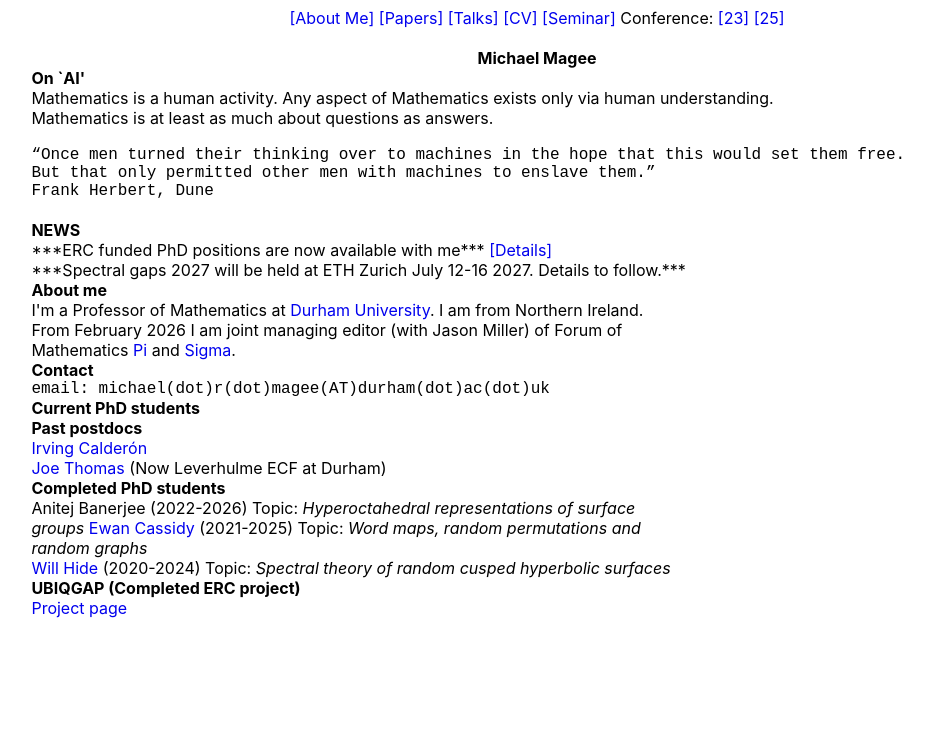
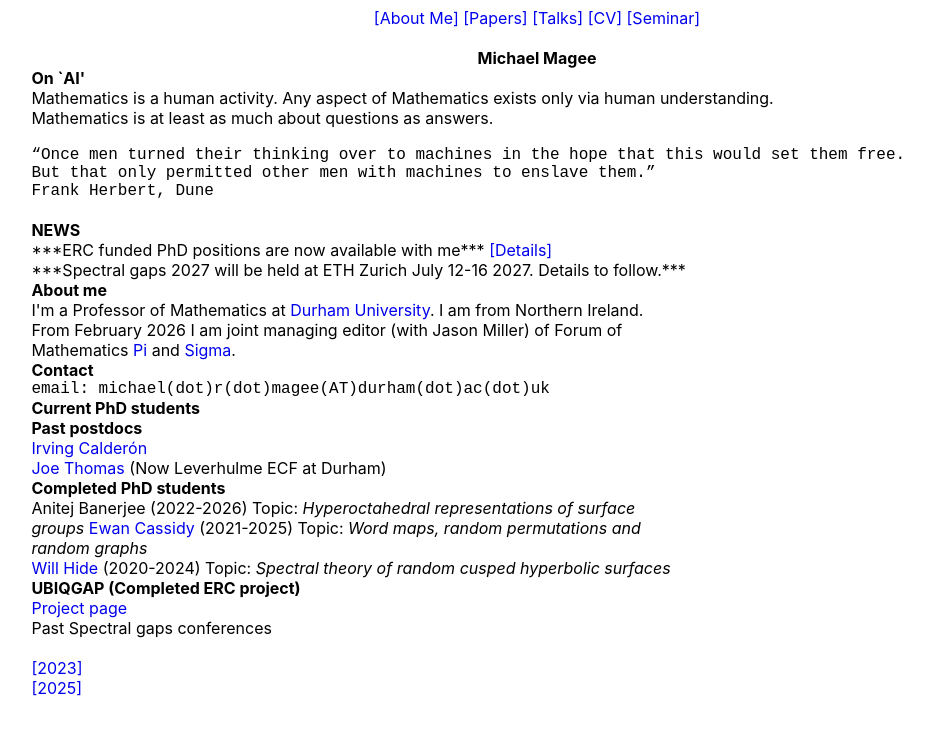
Before and after one commit to michaelrmagee/michaelrmagee.github.io, a plain HTML site: page index.html in a window 1280 px wide. Shown: the whole page, without its empty margins (103-1036 px from the left). Drawn offline with Linux system fonts and the light colour scheme.

Commit message:
Update index.html

```diff
--- a/index.html
+++ b/index.html
@@ -11,9 +11,6 @@
 <a href="./talks.html">[Talks]</a>
 <a href="./cv.html">[CV]</a>
 <a href="./seminar.html">[Seminar]</a>
-Conference:
-<a href="./DS_SG.html">[23]</a>
-<a href="https://sites.google.com/view/spectralgaps2025/">[25]</a>
 </nav>
 </center>
 <body id="top" >
@@ -82,8 +79,14 @@ Anitej Banerjee (2022-2026) Topic: <i>Hyperoctahedral representations of surface
 </div>
 
 
-<div class="optw"><b>UBIQGAP (Completed ERC project)</b></div>
-<a href="./UBIGAP.HTML">Project page</a>
+<div class="optw"><b>UBIQGAP (Completed ERC project)</b><br>
+<a href="./UBIGAP.HTML">Project page</a><br>
+</div>
+
+<div class="optw"><b></b>Past Spectral gaps conferences</div></b><br>
+<a href="./DS_SG.html">[2023]</a><br>
+<a href="https://sites.google.com/view/spectralgaps2025/">[2025]</a><br>
+</div>
 
 
 <div class="showhim">&nbsp
```
